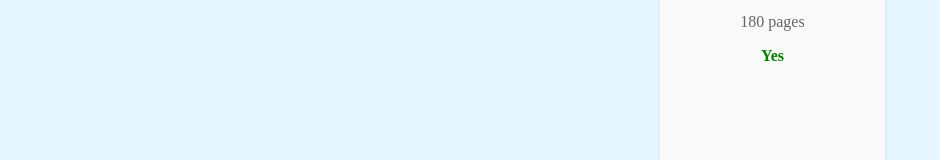
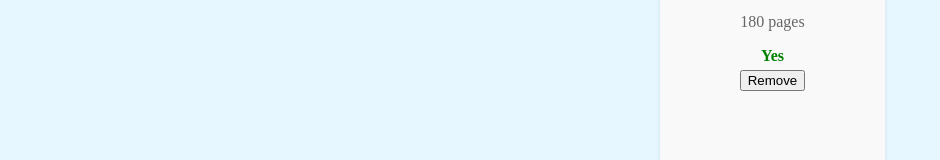
Before and after one commit to Ashwaatthaamaaa/Library, a plain HTML site: page index.html in a window 1280 px wide. Shown: the part 205-365 px from the top of the page, without its empty margins (0-940 px from the left). Drawn offline with Linux system fonts and the light colour scheme.

Commit message:
add remove button

```diff
--- a/index.html
+++ b/index.html
@@ -38,6 +38,7 @@
                     <p class="author">by F. Scott Fitzgerald</p>
                     <p class="pages">180 pages</p>
                     <p class="read">Yes</p>
+                    <button class="remove">Remove</button>
                 </div>
             </div>
         </div>
```
